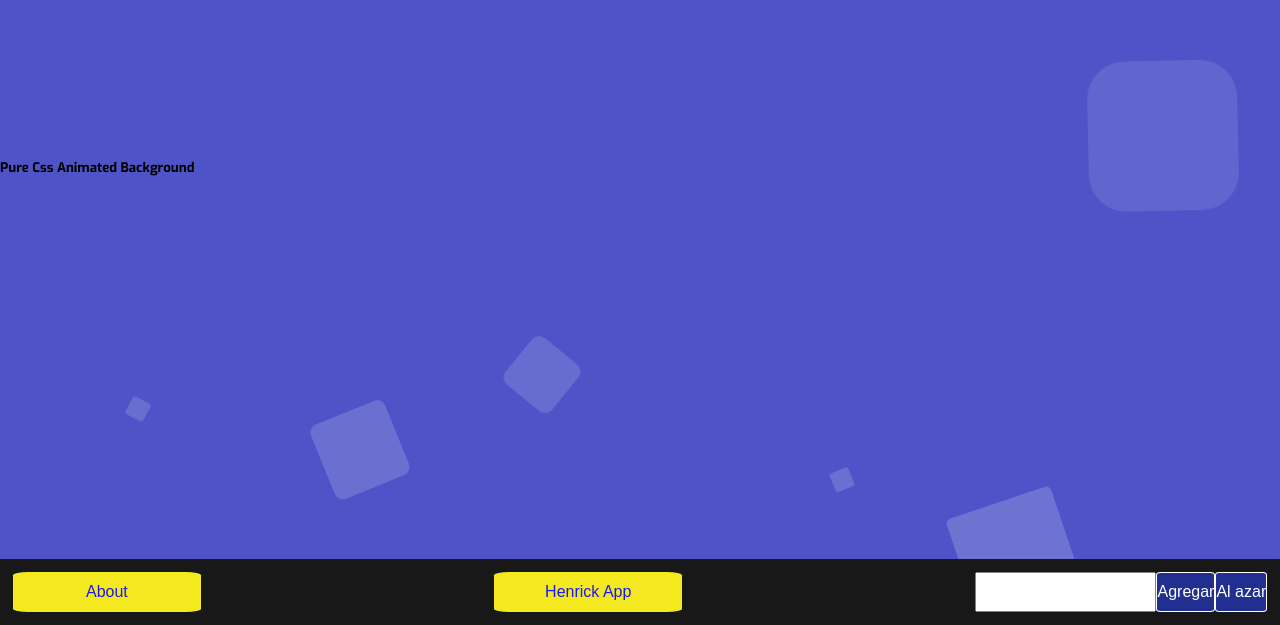
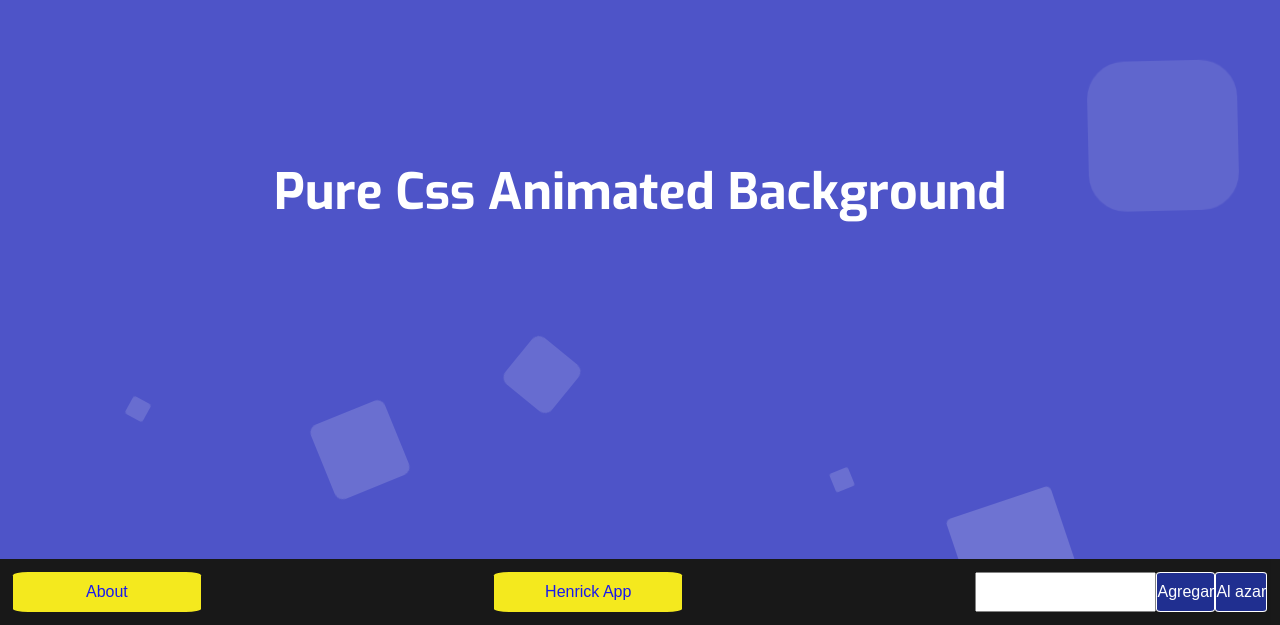
Before and after one commit to Aricoins/rick, a React (Create React App) app: page / in a window 1280 px wide. Shown: the part 241-866 px from the top of the page. Built offline with nearby package versions, Linux system fonts and the light colour scheme.

Commit message:
Update App.css

```diff
--- a/src/App.css
+++ b/src/App.css
@@ -17,7 +17,7 @@ body{
 
 }
 
-.context h1{
+.context h5{
     text-align: center;
     color: #fff;
     font-size: 50px;
```
